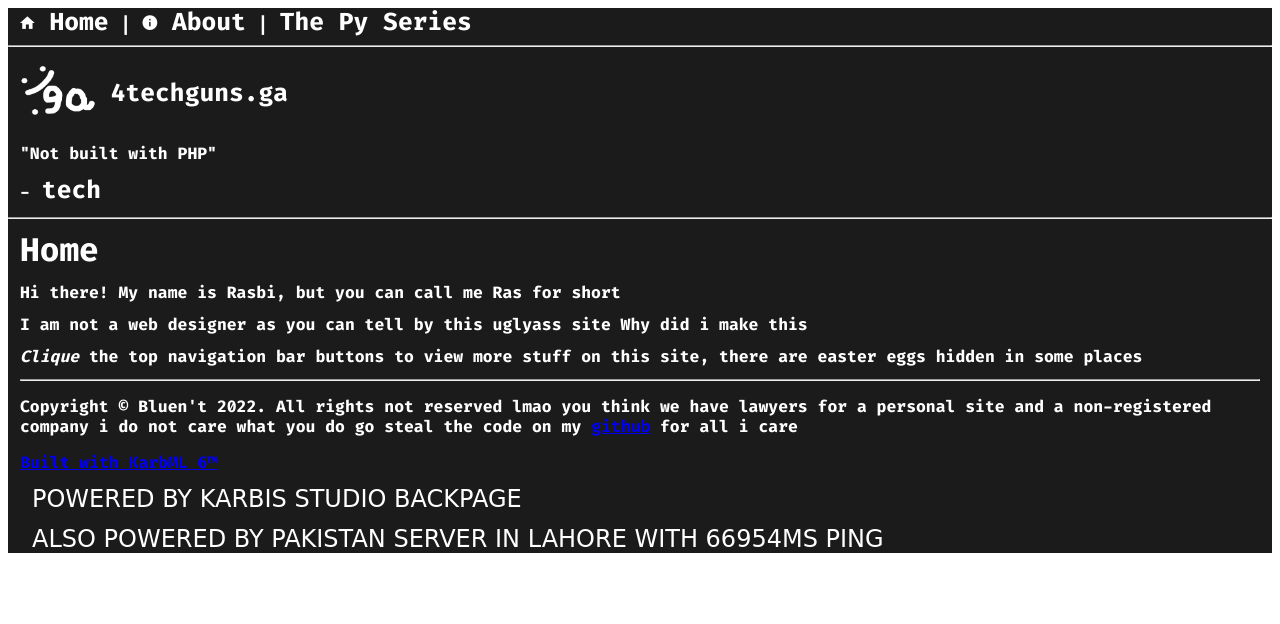
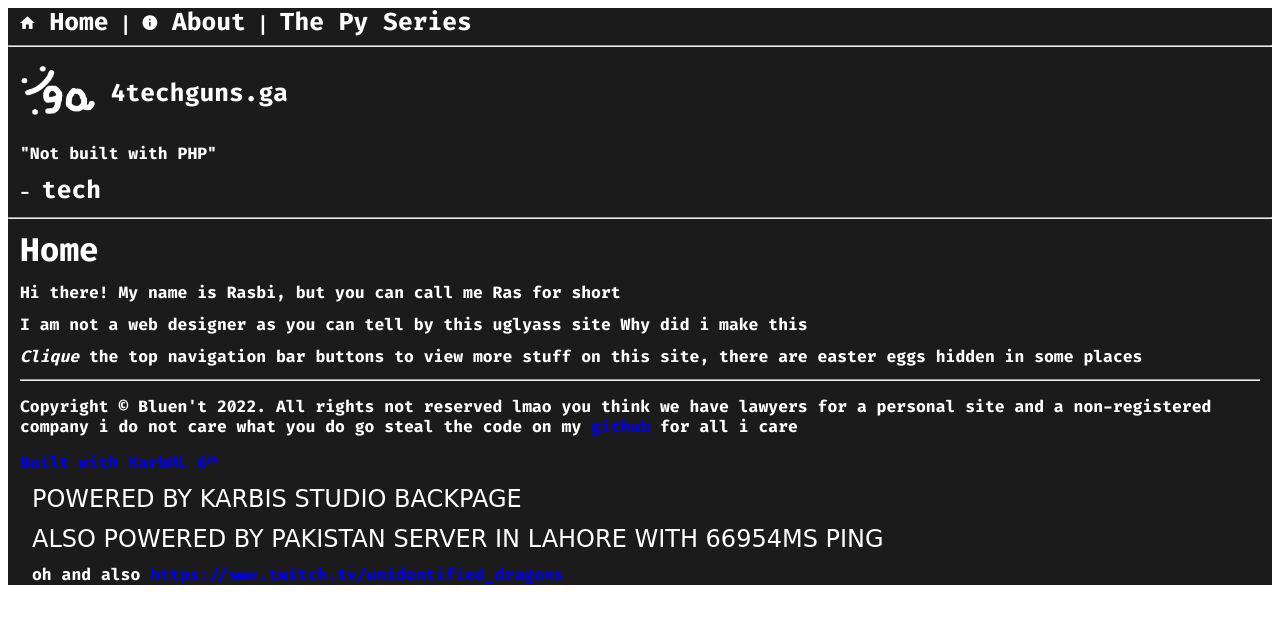
Before and after one commit to wafledits/4techgunsdotga, a Next.js app: page / in a window 1280 px wide. Shown: the top 624 px of the page. Built offline with nearby package versions, Linux system fonts and the light colour scheme.

Commit message:
help people are suggesting a lot of things

```diff
--- a/components/Footer.js
+++ b/components/Footer.js
@@ -9,6 +9,7 @@ export default function Footer()
             <a href="a.png">Built with KarbML 6&trade;</a>
             <p className={styles.comiksand}>POWERED BY KARBIS STUDIO BACKPAGE</p>
             <p className={styles.comiksand}>ALSO POWERED BY PAKISTAN SERVER IN LAHORE WITH 66954MS PING</p>
+            <p className={styles.defaultText}>oh and also <a href="https://www.twitch.tv/unidentified_dragons">https://www.twitch.tv/unidentified_dragons</a></p>
         </div>
     )
 }
```
